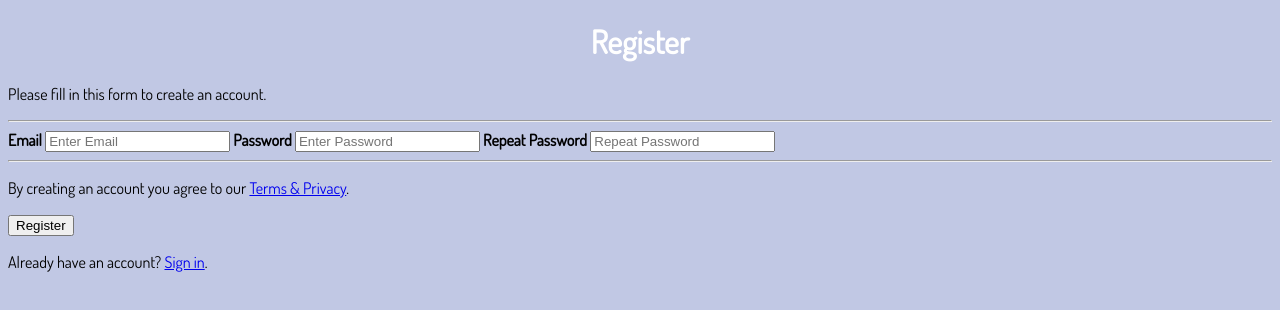
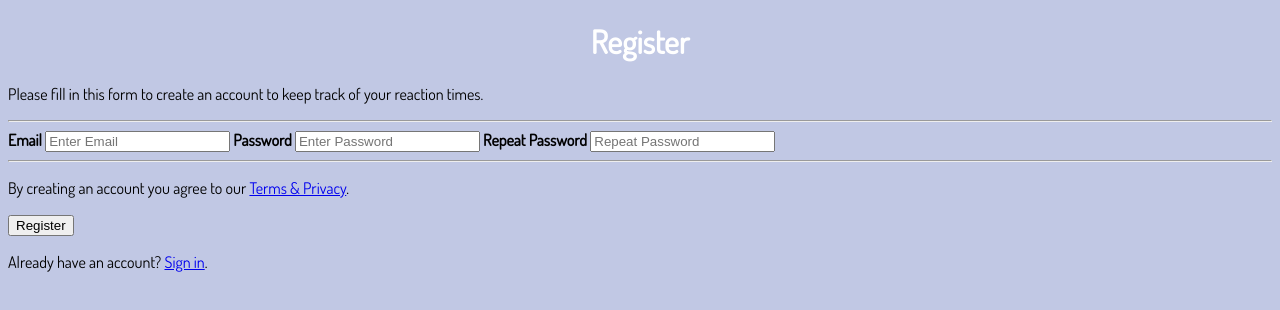
Before and after one commit to 0atmilk/Reaction, a plain HTML site: page Reaction/register_page.html in a window 1280 px wide. Drawn offline with Linux system fonts and the light colour scheme.

Commit message:
added detailed text to register page

```diff
--- a/Reaction/register_page.html
+++ b/Reaction/register_page.html
@@ -45,7 +45,7 @@ h2{
 <form action="action_page.php">
   <div class="container">
     <h1>Register</h1>
-    <p>Please fill in this form to create an account.</p>
+    <p>Please fill in this form to create an account to keep track of your reaction times.</p>
     <hr>
 
     <label for="email"><b>Email</b></label>
```
